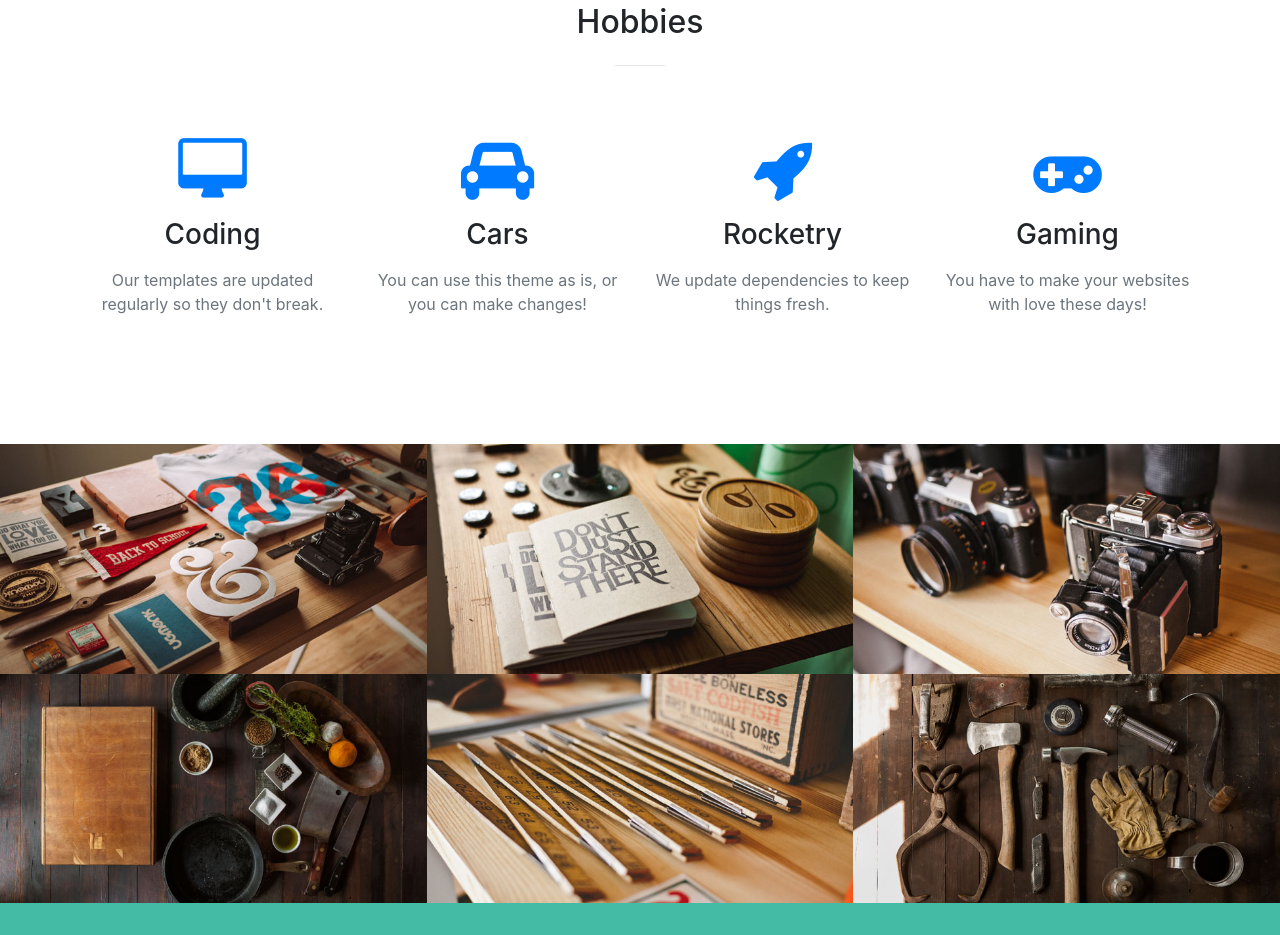
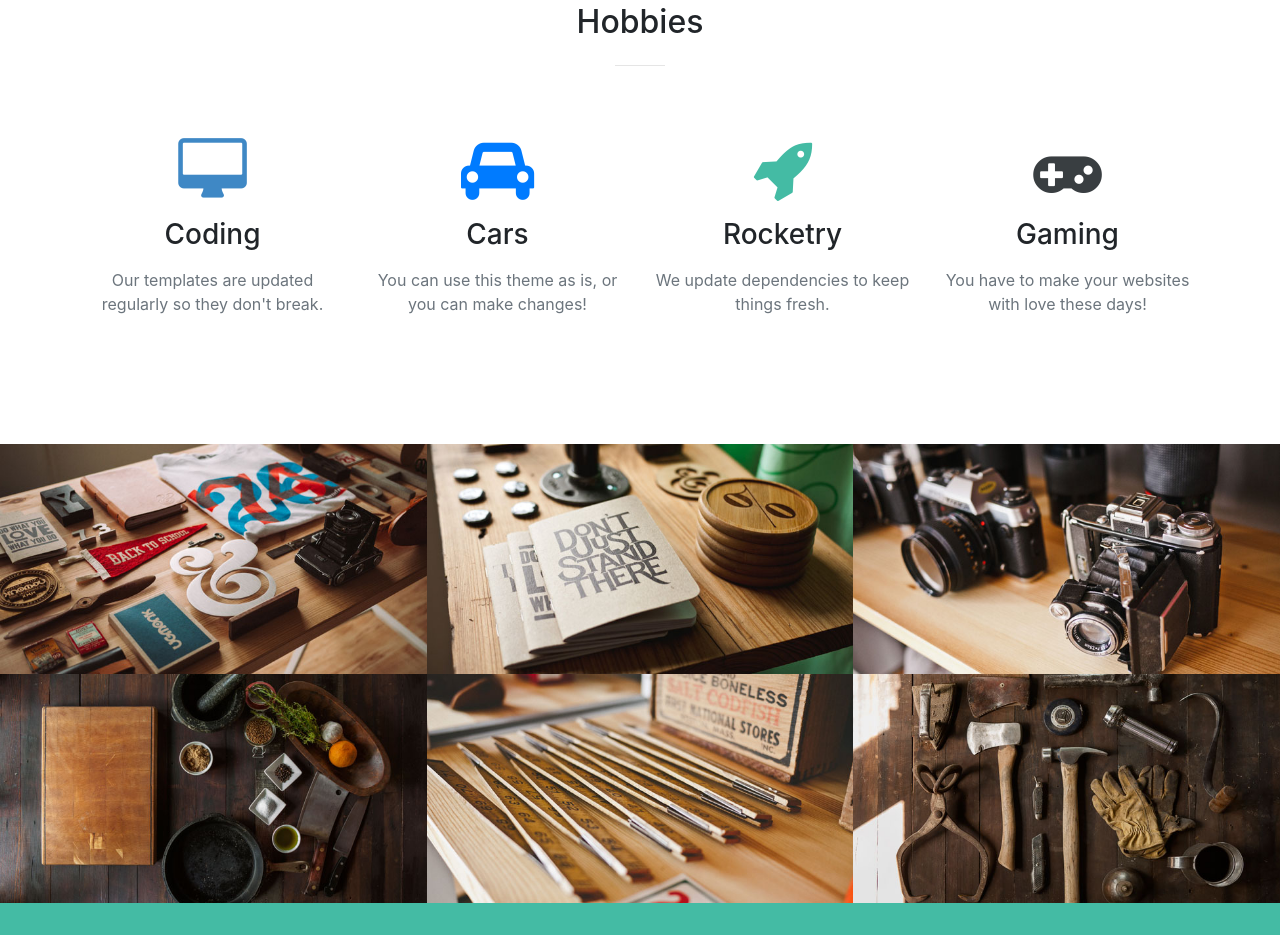
Before and after one commit to cdw66/cdw66.github.io, a website with bundled scripts: page index.html in a window 1280 px wide. Shown: the part 2342-3277 px from the top of the page. Built offline with nearby package versions, Linux system fonts and the light colour scheme.

Commit message:
Website Update

```diff
--- a/css/creative.css
+++ b/css/creative.css
@@ -74,6 +74,18 @@ h6 {
 
 .text-faded {
   color: rgba(255, 255, 255, 0.7);
+}
+
+.fa-desktop {
+  color: #3f88c5;
+}
+
+.fa-rocket {
+  color: #44bba4;
+}
+
+.fa-gamepad {
+  color: #393e41;
 }
 
 section {
--- a/index.html
+++ b/index.html
@@ -119,7 +119,7 @@
         <div class="row">
           <div class="col-lg-3 col-md-6 text-center">
             <div class="service-box mt-5 mx-auto">
-              <i class="fa fa-4x fa-desktop text-primary mb-3 sr-icons"></i>
+              <i class="fa fa-4x fa-desktop mb-3 sr-icons"></i>
               <h3 class="mb-3">Coding</h3>
               <p class="text-muted mb-0">Our templates are updated regularly so they don't break.</p>
             </div>
@@ -133,14 +133,14 @@
           </div>
           <div class="col-lg-3 col-md-6 text-center">
             <div class="service-box mt-5 mx-auto">
-              <i class="fa fa-4x fa-rocket text-primary mb-3 sr-icons"></i>
+              <i class="fa fa-4x fa-rocket mb-3 sr-icons"></i>
               <h3 class="mb-3">Rocketry</h3>
               <p class="text-muted mb-0">We update dependencies to keep things fresh.</p>
             </div>
           </div>
           <div class="col-lg-3 col-md-6 text-center">
             <div class="service-box mt-5 mx-auto">
-              <i class="fa fa-4x fa-gamepad text-primary mb-3 sr-icons"></i>
+              <i class="fa fa-4x fa-gamepad mb-3 sr-icons"></i>
               <h3 class="mb-3">Gaming</h3>
               <p class="text-muted mb-0">You have to make your websites with love these days!</p>
             </div>
```
